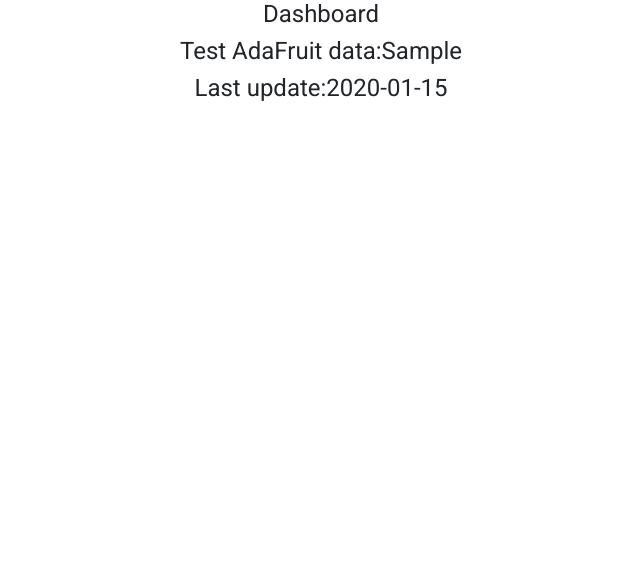
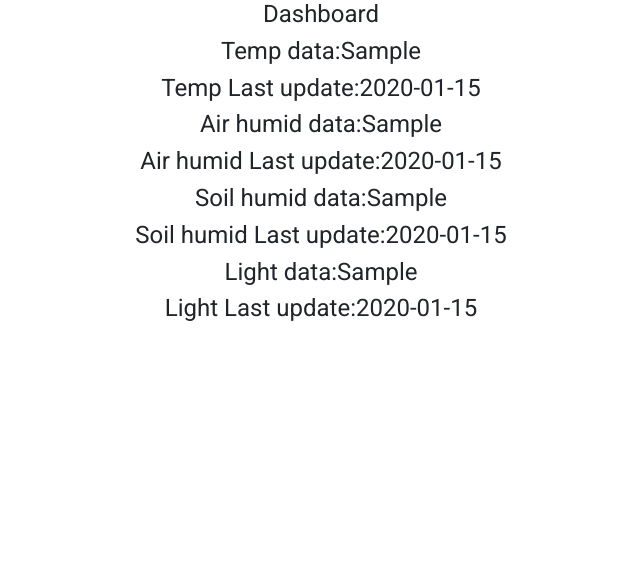
Before and after one commit to thuanbkk20/DADN-TomatoIOT, a PHP site: template app/views/dashboard/dashboard.php in a window 1280 px wide. Shown: the part 81-644 px from the top of the page, without its empty margins (319-959 px from the left). Run offline with PHP 8.4, Linux system fonts and the light colour scheme; the template is opened without the code that fills it: most values are stand-ins (such as "Sample title", 1, 10 or a date in 2020); data that the repository does not hold is empty.

Commit message:
Test get and send data

```diff
--- a/app/views/dashboard/dashboard.php
+++ b/app/views/dashboard/dashboard.php
@@ -7,5 +7,11 @@
 ?></title>
 
 <h1 style="text-align: center">Dashboard</h1>
-<h1 style="text-align: center">Test AdaFruit data:<?php echo $feedLastData; ?></h1>
-<h1 style="text-align: center">Last update:<?php echo $feedLastUpdate; ?></h1>
+<h1 style="text-align: center">Temp data:<?php echo $tempLastData; ?></h1>
+<h1 style="text-align: center">Temp Last update:<?php echo $tempLastUpdate; ?></h1>
+<h1 style="text-align: center">Air humid data:<?php echo $air_humidLastData; ?></h1>
+<h1 style="text-align: center">Air humid Last update:<?php echo $air_humidLastUpdate; ?></h1>
+<h1 style="text-align: center">Soil humid data:<?php echo $soil_humidLastData; ?></h1>
+<h1 style="text-align: center">Soil humid Last update:<?php echo $soil_humidLastUpdate; ?></h1>
+<h1 style="text-align: center">Light data:<?php echo $lightLastData; ?></h1>
+<h1 style="text-align: center">Light Last update:<?php echo $lightLastUpdate; ?></h1>
--- a/core/AdafruitIOFeed.php
+++ b/core/AdafruitIOFeed.php
@@ -47,14 +47,14 @@
 	}
 
     public function getLastUpdate(){
-        $url = $this->url."/api/v2/ThuanNguyenBK/feeds/".$this->feedKey."/data/last";
+        $url = $this->url."/api/v2/jakunai/feeds/".$this->feedKey."/data/last";
         $data = $this->sendRequest($url);
         $data = json_decode($data, true);
         return $data['updated_at'];
     }
 
     public function getFeedInfo(){
-        $url = $this->url."/api/v2/ThuanNguyenBK/feeds/".$this->feedKey."/data/last";
+        $url = $this->url."/api/v2/jakunai/feeds/".$this->feedKey."/data/last";
 
         return $this->sendRequest($url);
     }
```
Also changed, not shown: app/controllers/Home.php (+30 -4 lines).
